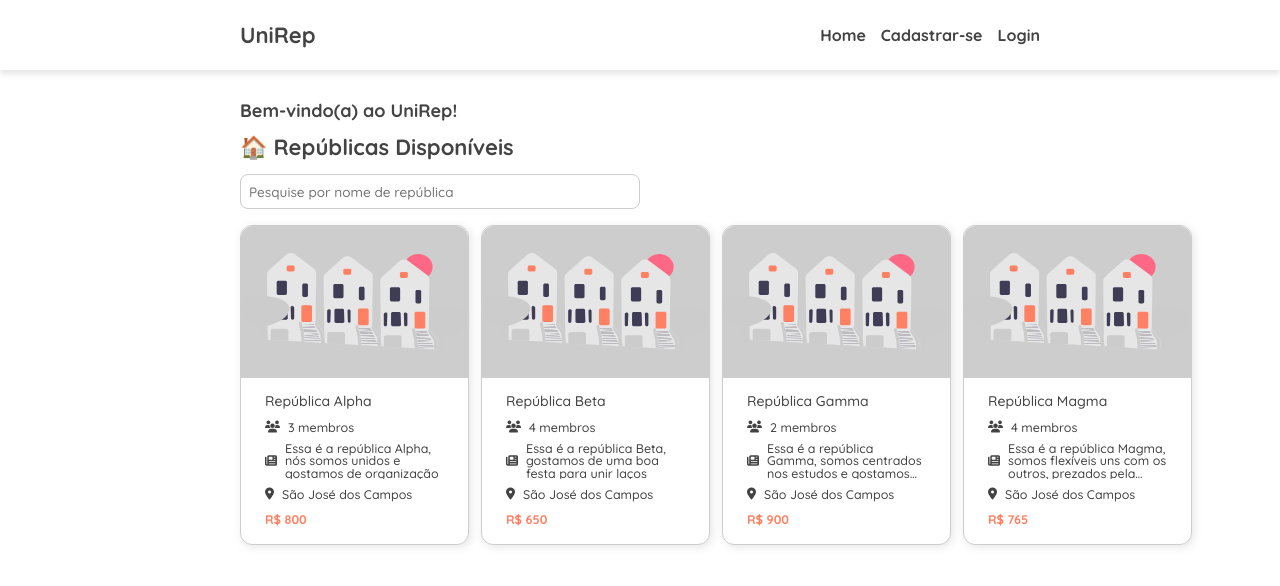
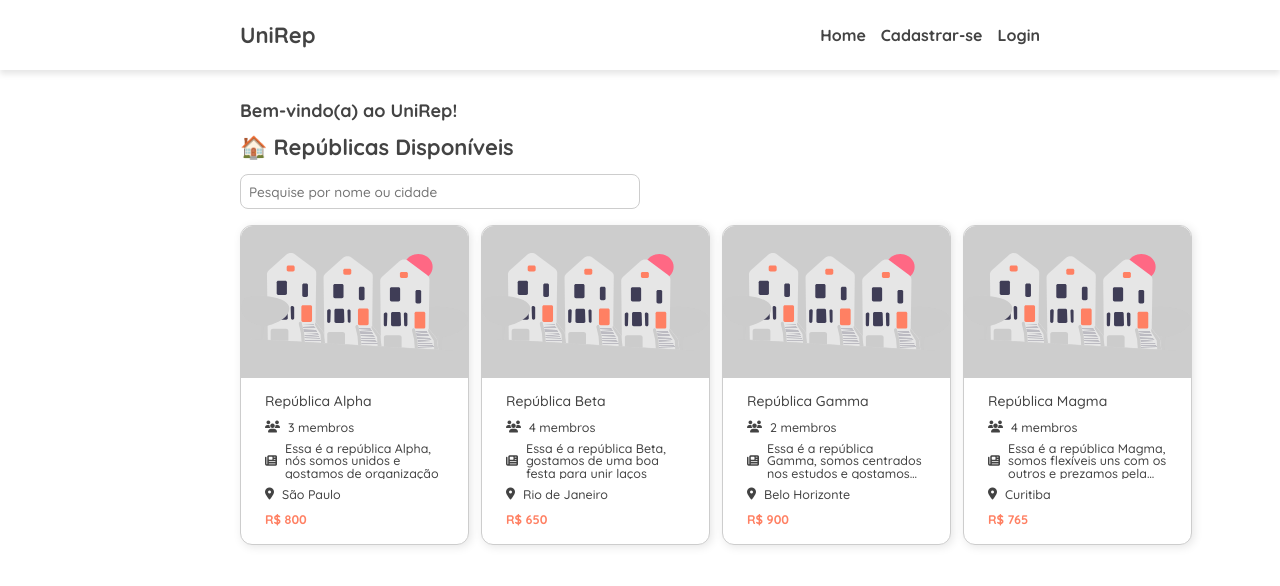
Before and after one commit to luacarol/unirep, a React (Create React App) app in the folder unirep_frontend/: page / in a window 1280 px wide. Shown: the top 586 px of the page. Built offline with nearby package versions, Linux system fonts and the light colour scheme.

Commit message:
feat: creating city filter in search republics

```diff
--- a/unirep_frontend/src/components/RepublicCard/RepublicCard.js
+++ b/unirep_frontend/src/components/RepublicCard/RepublicCard.js
@@ -2,7 +2,7 @@ import React from "react";
 import "./RepublicCard.css"
 import republicImage from "../../assets/images/undraw_small_town_re_7mcn 1.svg"
 
-const RepublicCard = ({ name, rent, members, description, onClick }) => {
+const RepublicCard = ({ name, rent, members, description, city, onClick }) => {
     return (
         <div className="republic-card" onClick={onClick}>
             <div className="republic-image"><img src={republicImage} alt="Republic logo" /></div>
@@ -22,7 +22,7 @@ const RepublicCard = ({ name, rent, members, description, onClick }) => {
 
                 <div className="icon-label">
                     <i class="fa-solid fa-location-dot"></i>
-                    <label className="smaller-text">São José dos Campos</label>
+                    <label className="smaller-text">{city}</label>
                 </div>
 
                 <label className="legend rent">R$ {rent}</label>
--- a/unirep_frontend/src/pages/Home/Home.js
+++ b/unirep_frontend/src/pages/Home/Home.js
@@ -2,45 +2,71 @@ import React, { useEffect, useState } from "react";
 import { useAuth } from "../../context/AuthContext";
 import RepublicCard from "../../components/RepublicCard/RepublicCard";
 import UserRepublic from "../../components/UserRepublic/UserRepublic";
-import './Home.css';
+import "./Home.css";
 import EditProfileCard from "../../components/EditProfileCard/EditProfileCard";
 import { useNavigate } from "react-router-dom";
 
 const Home = () => {
-  const { user } = useAuth(); // Pega os dados do usuário logado
+  const { user } = useAuth();
   const [republics, setRepublics] = useState([]);
-  const [searchQuery, setSearchQuery] = useState(""); // Estado para controlar a pesquisa
+  const [searchQuery, setSearchQuery] = useState("");
 
   const navigate = useNavigate();
-
   let notLoggedIn = false;
 
-  // Simulação de dados de repúblicas (pode ser substituído por um fetch na API)
   useEffect(() => {
     setRepublics([
-      { id: 1, name: "República Alpha", rent: 800, members: 3, description: "Essa é a república Alpha, nós somos unidos e gostamos de organização" },
-      { id: 2, name: "República Beta", rent: 650, members: 4, description: "Essa é a república Beta, gostamos de uma boa festa para unir laços" },
-      { id: 3, name: "República Gamma", rent: 900, members: 2, description: "Essa é a república Gamma, somos centrados nos estudos e gostamos de compartilhar estudos" },
-      { id: 4, name: "República Magma", rent: 765, members: 4, description: "Essa é a república Magma, somos flexíveis uns com os outros, prezados pela diversidade" },
+      {
+        id: 1,
+        name: "República Alpha",
+        rent: 800,
+        members: 3,
+        city: "São Paulo",
+        description: "Essa é a república Alpha, nós somos unidos e gostamos de organização",
+      },
+      {
+        id: 2,
+        name: "República Beta",
+        rent: 650,
+        members: 4,
+        city: "Rio de Janeiro",
+        description: "Essa é a república Beta, gostamos de uma boa festa para unir laços",
+      },
+      {
+        id: 3,
+        name: "República Gamma",
+        rent: 900,
+        members: 2,
+        city: "Belo Horizonte",
+        description: "Essa é a república Gamma, somos centrados nos estudos e gostamos de compartilhar conhecimentos",
+      },
+      {
+        id: 4,
+        name: "República Magma",
+        rent: 765,
+        members: 4,
+        city: "Curitiba",
+        description: "Essa é a república Magma, somos flexíveis uns com os outros e prezamos pela diversidade",
+      },
     ]);
   }, []);
 
-  // Filtra as repúblicas com base no texto da pesquisa
-  const filteredRepublics = republics.filter(rep =>
-    rep.name.toLowerCase().includes(searchQuery.toLowerCase())
+  // Filtra as repúblicas pelo nome ou cidade
+  const filteredRepublics = republics.filter((rep) =>
+    rep.name.toLowerCase().includes(searchQuery.toLowerCase()) ||
+    rep.city.toLowerCase().includes(searchQuery.toLowerCase())
   );
 
   const handleRepublicCard = () => {
     if (notLoggedIn === true) {
       navigate("/login");
     } else {
-      navigate("/republic-details")
+      navigate("/republic-details");
     }
-  }
+  };
 
   return (
     <div className="home">
-      {/* Se o usuário estiver logado, exibe a república que ele está alocado */}
       {user ? (
         <>
           <h2 className="title welcome-title">Home</h2>
@@ -63,7 +89,7 @@ const Home = () => {
           <div className="search-bar">
             <input
               type="text"
-              placeholder="Pesquise por nome de república"
+              placeholder="Pesquise por nome ou cidade"
               value={searchQuery}
               onChange={(e) => setSearchQuery(e.target.value)}
             />
@@ -78,6 +104,7 @@ const Home = () => {
                   rent={rep.rent}
                   members={rep.members}
                   description={rep.description}
+                  city={rep.city}
                   onClick={handleRepublicCard}
                 />
               ))
```
